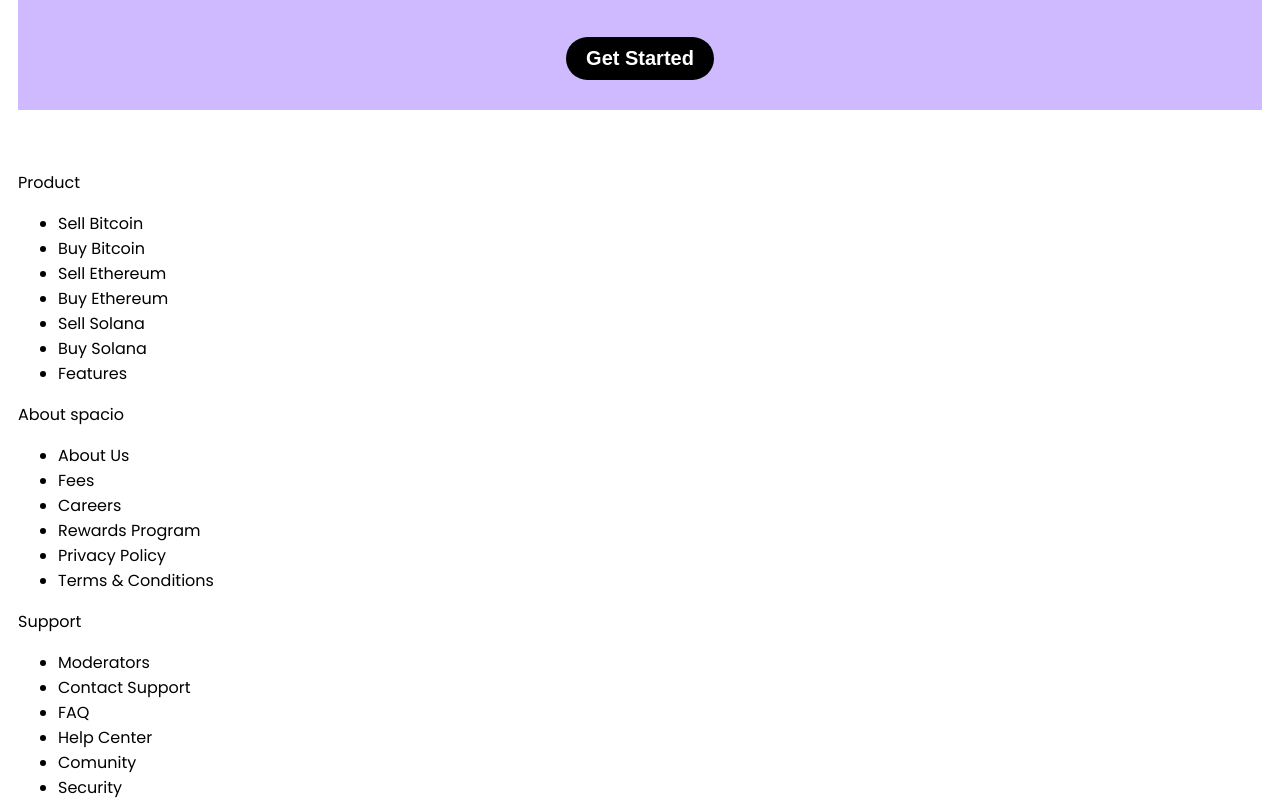
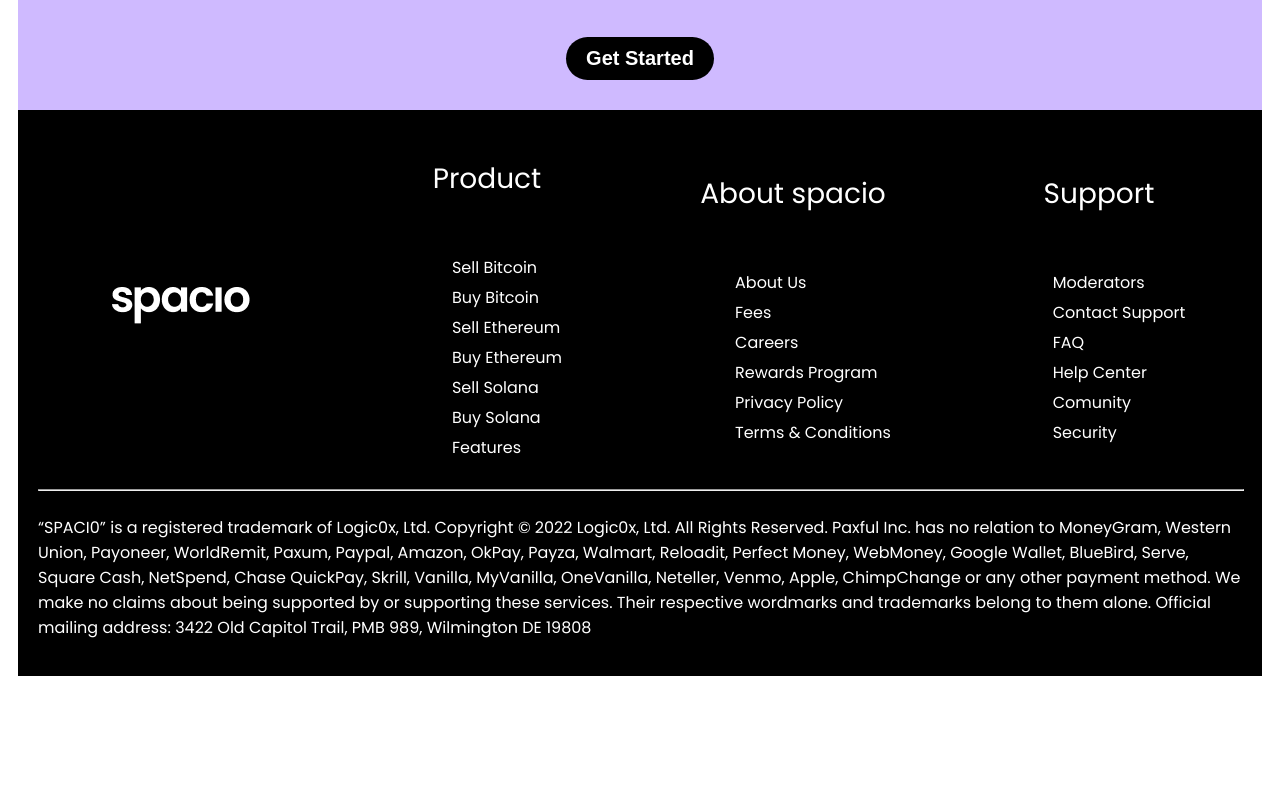
Before and after one commit to najatul6/helloswaps, a plain HTML site: page index.html in a window 1280 px wide. Shown: the part 2316-3119 px from the top of the page. After the commit the page ends 3005 px from the top, so only its background shows below. Drawn offline with Linux system fonts and the light colour scheme.

Commit message:
Footer section finished

```diff
--- a/index.html
+++ b/index.html
@@ -210,9 +210,11 @@
 
       <!-- Footer section Start -->
       <footer>
-        <div>
-          <img src="./images/spacio.png" alt="" />
-          <div>
+        <div class="footer-content">
+            <div class="footer-card">
+                <img src="./images/spacio.png" alt="" />
+            </div>
+          <div class="footer-card">
             <p>Product</p>
             <ul>
               <li>Sell Bitcoin</li>
@@ -224,9 +226,9 @@
               <li>Features</li>
             </ul>
           </div>
-          <div>
-            <p>About spacio</p>
-            <ul>
+          <div  class="footer-card">
+              <p>About spacio</p>
+              <ul>
               <li>About Us</li>
               <li>Fees</li>
               <li>Careers</li>
@@ -235,7 +237,7 @@
               <li>Terms & Conditions</li>
             </ul>
           </div>
-          <div>
+          <div class="footer-card">
             <p>Support</p>
             <ul>
               <li>Moderators</li>
--- a/style.css
+++ b/style.css
@@ -249,3 +249,45 @@ margin: 0 auto;
     font-size: 40px;
     font-weight: 600;
 }
+
+/* Footer section Style  */
+
+footer{
+    display: flex;
+    flex-direction: column;
+    justify-content: center;
+    align-items: center;
+    padding: 20px;
+    background-color: var(--black);
+    color: var(--white);
+}
+
+.footer-content{
+    display: flex;
+    justify-content: center;
+    gap: 20px;
+    align-items: center;
+    width: 100%;
+}
+
+.footer-card{
+    display: flex;
+    flex-direction: column;
+    justify-content: center;
+    align-items: center;
+    gap: 6px;
+    width: 100%;
+}
+
+.footer-card p{
+    font-size: 28px;
+}
+
+.footer-card ul li{
+    list-style-type: none;
+    margin: 5px 0;
+}
+
+footer hr{
+    width: 100%;
+}
```
